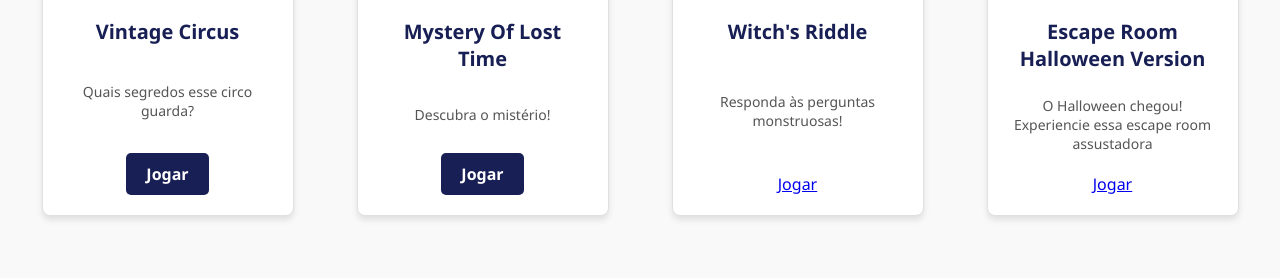
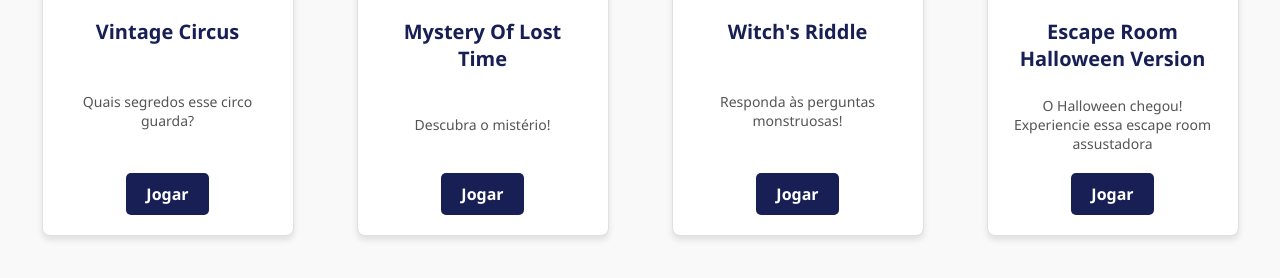
Before and after one commit to englishinaction/englishinactionifrs, a plain HTML site: page escaperooms.html in a window 1280 px wide. Shown: the part 340-618 px from the top of the page. Drawn offline with Linux system fonts and the light colour scheme.

Commit message:
Update escaperooms.html

```diff
--- a/escaperooms.html
+++ b/escaperooms.html
@@ -147,7 +147,7 @@
             <div class="card-content">
                 <h3>Witch's Riddle</h3>
                 <p>Responda às perguntas monstruosas!</p>
-                <a href="https://view.genially.com/6726388572f852199c1625b5/interactive-content-english-escape-room">Jogar</a>
+                <a href="https://view.genially.com/6726388572f852199c1625b5/interactive-content-english-escape-room" class="card-button">Jogar</a>
             </div>
         </div>
         <div class="card" data-number="04">
@@ -155,7 +155,7 @@
             <div class="card-content">
                 <h3>Escape Room Halloween Version</h3>
                 <p>O Halloween chegou! Experiencie essa escape room assustadora</p>
-                <a href="https://view.genially.com/67210f2a36c30218cc8c9a67">Jogar</a>
+                <a href="https://view.genially.com/67210f2a36c30218cc8c9a67" class="card-button">Jogar</a>
             </div>
         </div>
     </div>
```
